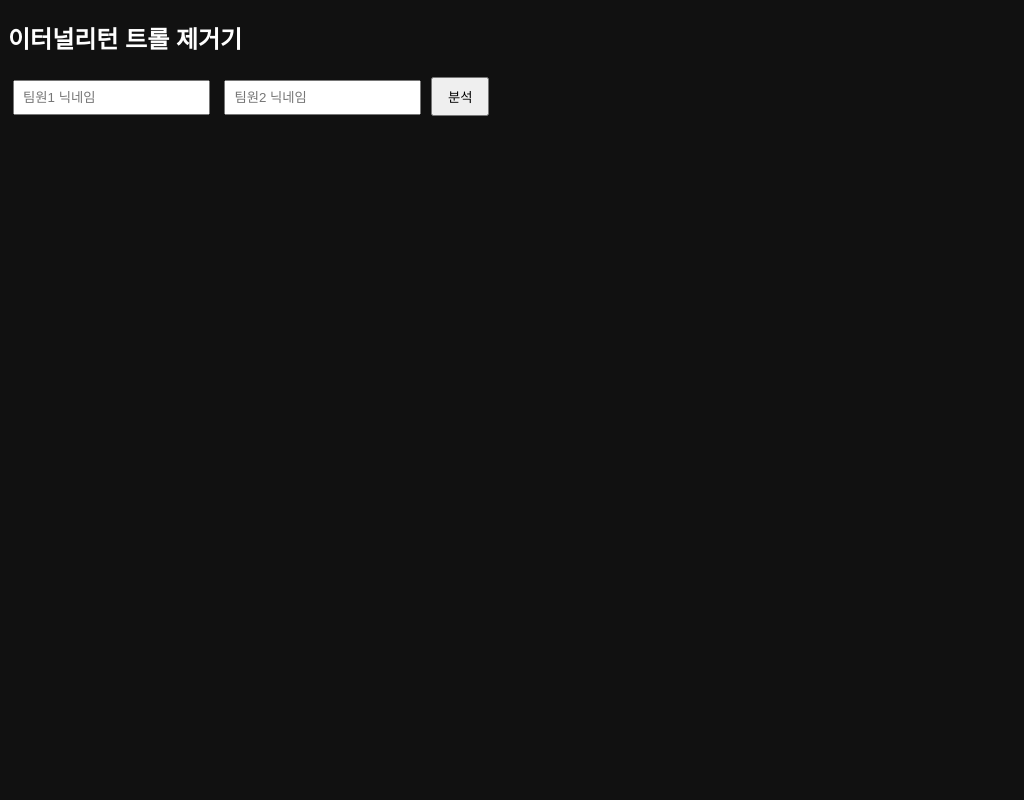
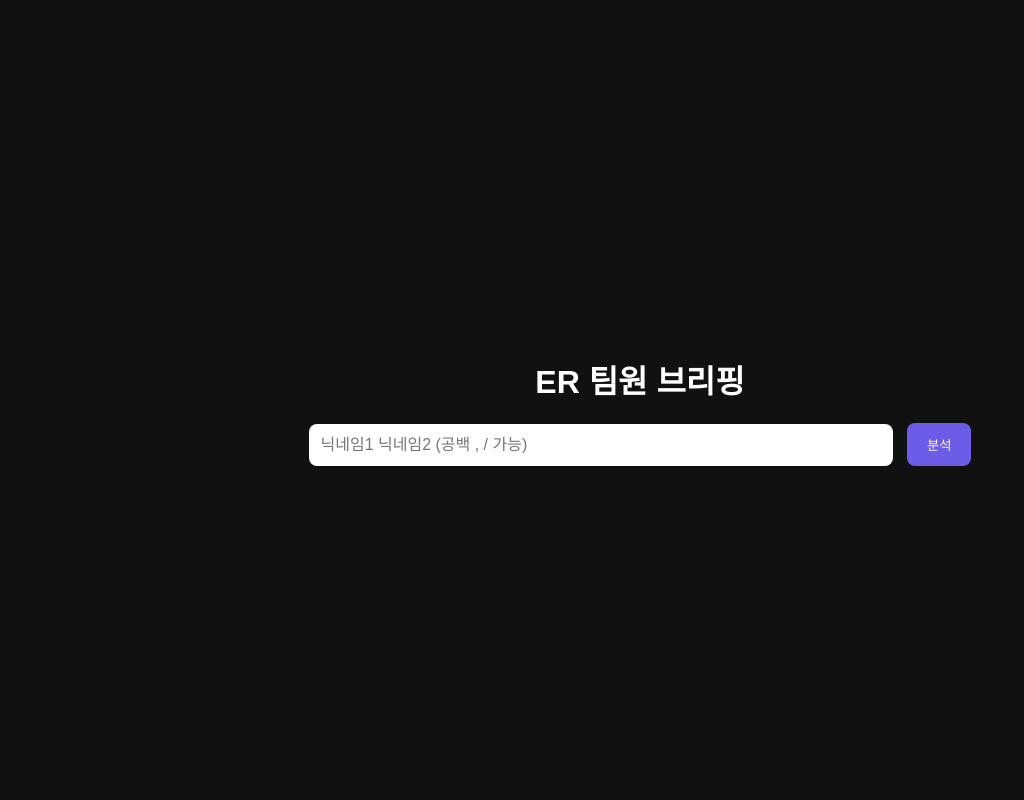
Before and after one commit to dejava-daisky/er-dodge, a Flask app: page / in a window 1280 px wide. Shown: the whole page, without its empty margins (0-1024 px from the left). Run offline with Flask 3, Linux system fonts and the light colour scheme.

Commit message:
Update index.html
화면가독성을 위한 패치

```diff
--- a/templates/index.html
+++ b/templates/index.html
@@ -1,53 +1,196 @@
 <!DOCTYPE html>
-<html>
+<html lang="ko">
 <head>
-    <title>ER Dodge Analyzer</title>
-    <style>
-        body { font-family: Arial; background:#111; color:white; }
-        input { padding:8px; margin:5px; }
-        button { padding:8px 15px; }
-        .card {
-            background:#222;
-            padding:15px;
-            margin:10px 0;
-            border-radius:8px;
+<meta charset="UTF-8">
+<title>띠아의 팀원 초상화</title>
+
+<style>
+body {
+    margin: 0;
+    font-family: Arial, sans-serif;
+    background: #111;
+    color: #fff;
+    display: flex;
+    justify-content: center;
+    align-items: center;
+    flex-direction: column;
+    min-height: 100vh;
+}
+
+.container {
+    width: 90%;
+    max-width: 800px;
+    text-align: center;
+}
+
+input {
+    width: 70%;
+    padding: 12px;
+    font-size: 16px;
+    border-radius: 8px;
+    border: none;
+}
+
+button {
+    padding: 12px 20px;
+    margin-left: 10px;
+    border-radius: 8px;
+    border: none;
+    background: #6c5ce7;
+    color: white;
+    cursor: pointer;
+}
+
+.loading {
+    display: none;
+    margin-top: 30px;
+}
+
+.result-card {
+    margin-top: 30px;
+    background: #222;
+    padding: 20px;
+    border-radius: 15px;
+    text-align: left;
+}
+
+.header {
+    display: flex;
+    align-items: center;
+    gap: 20px;
+}
+
+.header img {
+    width: 80px;
+}
+
+.section {
+    margin-top: 15px;
+}
+
+.summary {
+    margin-top: 15px;
+    white-space: pre-line;
+    background: #1b1b1b;
+    padding: 12px;
+    border-radius: 10px;
+}
+</style>
+</head>
+
+<body>
+<div class="container">
+
+<h1>ER 팀원 브리핑</h1>
+
+<input type="text" id="nickInput" placeholder="닉네임1 닉네임2 (공백 , / 가능)">
+<button onclick="analyze()">분석</button>
+
+<div class="loading" id="loading">
+    <p>로딩중이야,,!!</p>
+    <img src="/tia-run.gif" width="120">
+</div>
+
+<div id="results"></div>
+
+</div>
+
+<script>
+function parseNicknames(input) {
+    return input
+        .trim()
+        .split(/[ ,\/]+/)
+        .filter(n => n.length > 0)
+        .slice(0, 2);
+}
+
+async function analyze() {
+
+    const raw = document.getElementById("nickInput").value;
+    const nicks = parseNicknames(raw);
+
+    if (nicks.length === 0) {
+        alert("닉네임 입력해라");
+        return;
+    }
+
+    document.getElementById("loading").style.display = "block";
+    document.getElementById("results").innerHTML = "";
+
+    const response = await fetch("/analyze", {
+        method: "POST",
+        headers: {"Content-Type": "application/json"},
+        body: JSON.stringify({ nicknames: nicks })
+    });
+
+    const data = await response.json();
+
+    document.getElementById("loading").style.display = "none";
+
+    for (const nick of nicks) {
+        const result = data[nick];
+        if (!result) continue;
+
+        if (result.status === "sample") {
+            document.getElementById("results").innerHTML += `
+                <div class="result-card">
+                    <h2>${nick}</h2>
+                    <p>${result.message}</p>
+                </div>
+            `;
+            continue;
         }
-        .warning { color: #ff5555; }
-        .good { color: #00ff99; }
-        .bad { color: #ff9900; }
-    </style>
-</head>
-<body>
 
-<h2>이터널리턴 트롤 제거기</h2>
+        let imgName = "squirrel_green.png";
+        if (result.squirrel === "purple") imgName = "squirrel_purple.png";
+        if (result.squirrel === "orange") imgName = "squirrel_orange.png";
 
-<form method="POST">
-    <input type="text" name="nick1" placeholder="팀원1 닉네임">
-    <input type="text" name="nick2" placeholder="팀원2 닉네임">
-    <button type="submit">분석</button>
-</form>
+        let strengthsHtml = "";
+        if (result.squirrel !== "orange" && result.strengths.length > 0) {
+            strengthsHtml += "<div class='section'><h3>장점</h3>";
+            result.strengths.forEach(s => {
+                strengthsHtml += `<div>• ${s}</div>`;
+            });
+            strengthsHtml += "</div>";
+        }
 
-{% if result %}
-    {% for nick, data in result.items() %}
-        <div class="card">
-            <h3>{{ nick }}</h3>
+        let risksHtml = "";
+        if (result.major_risks.length || result.minor_risks.length) {
+            risksHtml += "<div class='section'><h3>단점</h3>";
+            result.major_risks.forEach(r => {
+                risksHtml += `<div>• ${r}</div>`;
+            });
+            result.minor_risks.forEach(r => {
+                risksHtml += `<div>• ${r}</div>`;
+            });
+            risksHtml += "</div>";
+        }
 
-            {% if data.error %}
-                <p class="warning">오류: {{ data.error }}</p>
-            {% else %}
-                <p>점수: {{ data.score }}</p>
-                <p>등급: {{ data.grade }}</p>
-                <p>{{ data.comment }}</p>
+        document.getElementById("results").innerHTML += `
+            <div class="result-card">
+                <div class="header">
+                    <img src="/${imgName}">
+                    <div>
+                        <div style="font-size:20px;font-weight:bold;">${result.nickname}</div>
+                        <div>점수: ${result.score}</div>
+                    </div>
+                </div>
+                ${risksHtml}
+                ${strengthsHtml}
+                <div class="section">
+                    <h3>총평</h3>
+                    <div class="summary">${result.summary}</div>
+                </div>
+            </div>
+        `;
+    }
+}
 
-                {% if data.warnings %}
-                    <p class="warning">
-                        ⚠ {{ data.warnings | join(', ') }}
-                    </p>
-                {% endif %}
-            {% endif %}
-        </div>
-    {% endfor %}
-{% endif %}
+document.getElementById("nickInput")
+.addEventListener("keydown", function(e) {
+    if (e.key === "Enter") analyze();
+});
+</script>
 
 </body>
 </html>
```
